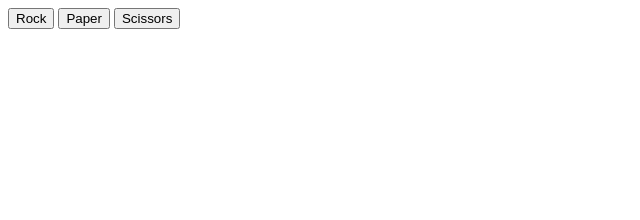
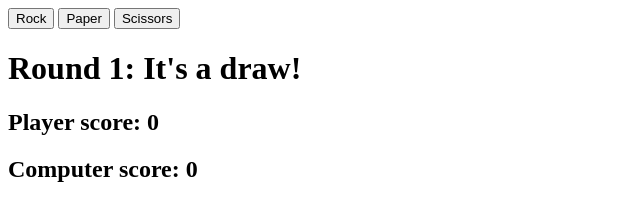
Before and after one commit to eedumas-maker/rock-paper-scissors, a plain HTML site: page index.html in a window 1280 px wide. Both pictures are taken after a click on the button "Rock". Shown: the whole page, without its empty margins (0-640 px from the left). Drawn offline with Linux system fonts and the light colour scheme.

Commit message:
Refactor code to make interactive

```diff
--- a/index.html
+++ b/index.html
@@ -11,11 +11,14 @@
 
 <body>
 <!-- This game is played from the console, so html or css for now -->
-<div class="content">
+<div>
     <button id="rock">Rock</button>
     <button id="paper">Paper</button>
     <button id="scissors">Scissors</button>
 </div>
+<div id="container">
+
+</div>
 
 </body>
 </html>
--- a/script.js
+++ b/script.js
@@ -1,7 +1,29 @@
-console.log("Hello from the script.js file");
+
+const rockButt = document.querySelector('#rock');
+const paperButt = document.querySelector('#paper');
+const scissorsButt = document.querySelector('#scissors');
+
+let playerChoice = "";
+
+let pScore = 0;
+let cScore = 0;
+let roundResult = "";
+let round = 0;
+
+const container = document.querySelector('#container');
+const answer = document.createElement('h1');
+const pScoreSpace = document.createElement('h2');
+const cScoreSpace = document.createElement('h2');
+
+answer.textContent = "Pick your weapon..."
+pScoreSpace.textContent = "Player score: " + pScore;
+cScoreSpace.textContent = "Computer score: " + cScore;
+
+container.appendChild(answer);
+container.appendChild(pScoreSpace);
+container.appendChild(cScoreSpace);
 
 
-let playerChoice = "";
 
 function getComputerChoice() {
     let choiceInt = Math.floor(Math.random()*3)+1;
@@ -30,12 +52,25 @@ function playGame(pChoice, cChoice){
     let pAbrv = pChoice.slice(0,1); //short for player abbreviation
     let cAbrv = cChoice.slice(0,1).toLowerCase();
 
-    let results;
+    let results = "";
+    console.log(pChoice);
+    console.log(cChoice);
 
-    console.log("playerChoice is " + pChoice);
-
-    console.log("compChoice is " + cChoice);
-
+    if (round >= 5)
+    {
+        if (pScore > cScore){
+            answer.textContent = "Player has won the game!";
+        }
+        else if (cScore > pScore){
+            answer.textContent = "Computer has won the game!";
+        }
+        else if (cScore == pScore){
+            answer.textContent = "It's a draw, how rare!";
+        }
+        pScoreSpace.textContent = "Player final score: " + pScore;
+        cScoreSpace.textContent = "Computer final score: " + cScore;
+    }
+    else{
         if (pAbrv === cAbrv) {
         results = "It's a draw!"
         }
@@ -43,20 +78,21 @@ function playGame(pChoice, cChoice){
                 || (pAbrv === 'p' && cAbrv === 'r')
                 || (pAbrv === 's' && cAbrv === 'p')){
             results = "You win! " + pChoice + " beats " + cChoice + "."
+            pScore++;
         }
         else {
         results = "You lose! " + cChoice + " beats " + pChoice + "."
+        cScore++;
         }
 
-    return alert(results);
-
+        round++;
+        answer.textContent = "Round " + round + ": " + results;
+        pScoreSpace.textContent = "Player score: " + pScore;
+        cScoreSpace.textContent = "Computer score: " + cScore;
+    }
 }
 
-const rockButt = document.querySelector('#rock');
-const paperButt = document.querySelector('#paper');
-const scissorsButt = document.querySelector('#scissors');
 
-console.log(rockButt); // why is that returning null? Ha, had to defer it!
 
 
 rockButt.addEventListener('click', () => playGame('rock',getComputerChoice()));
```
Lines whose indentation alone changed are shown as unchanged.
